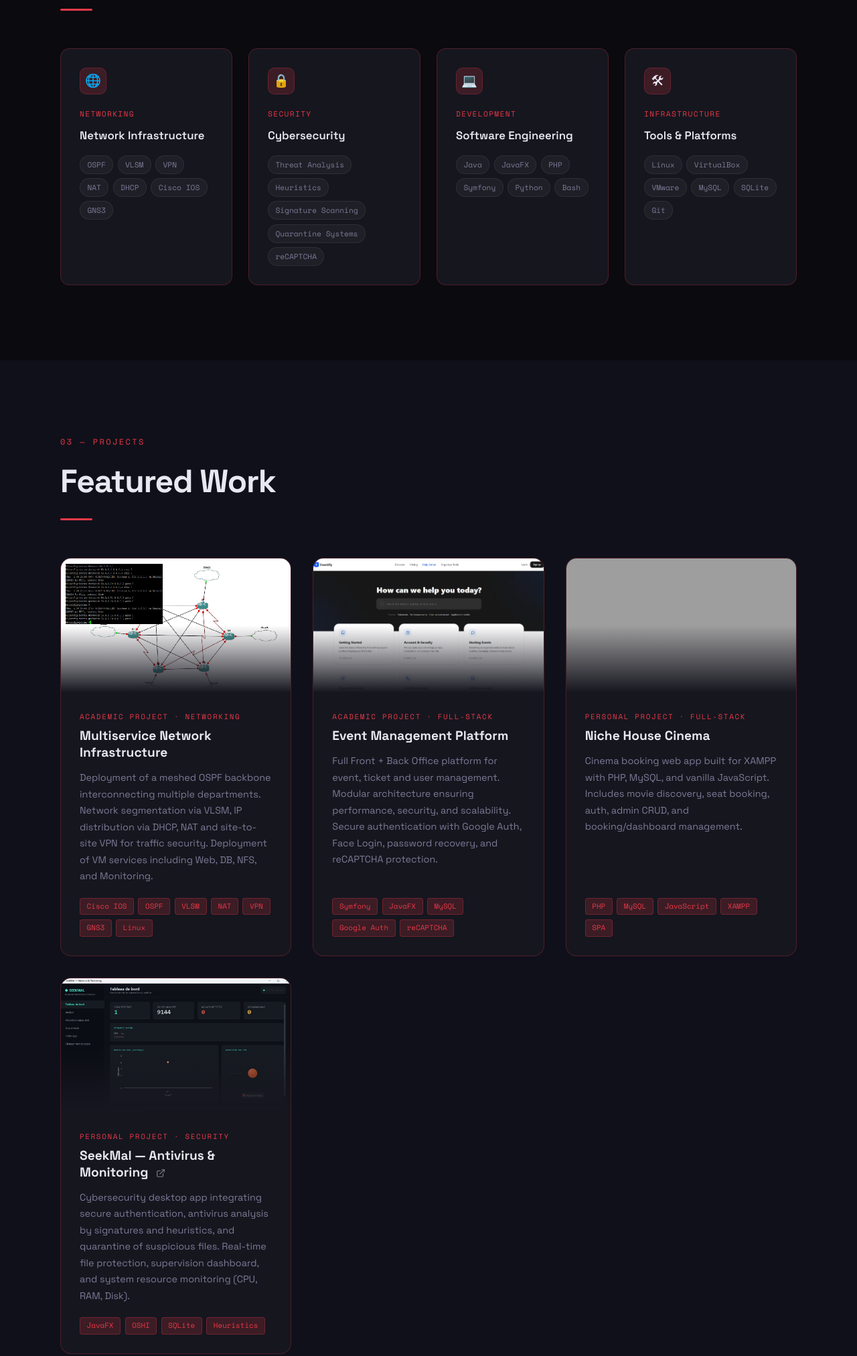
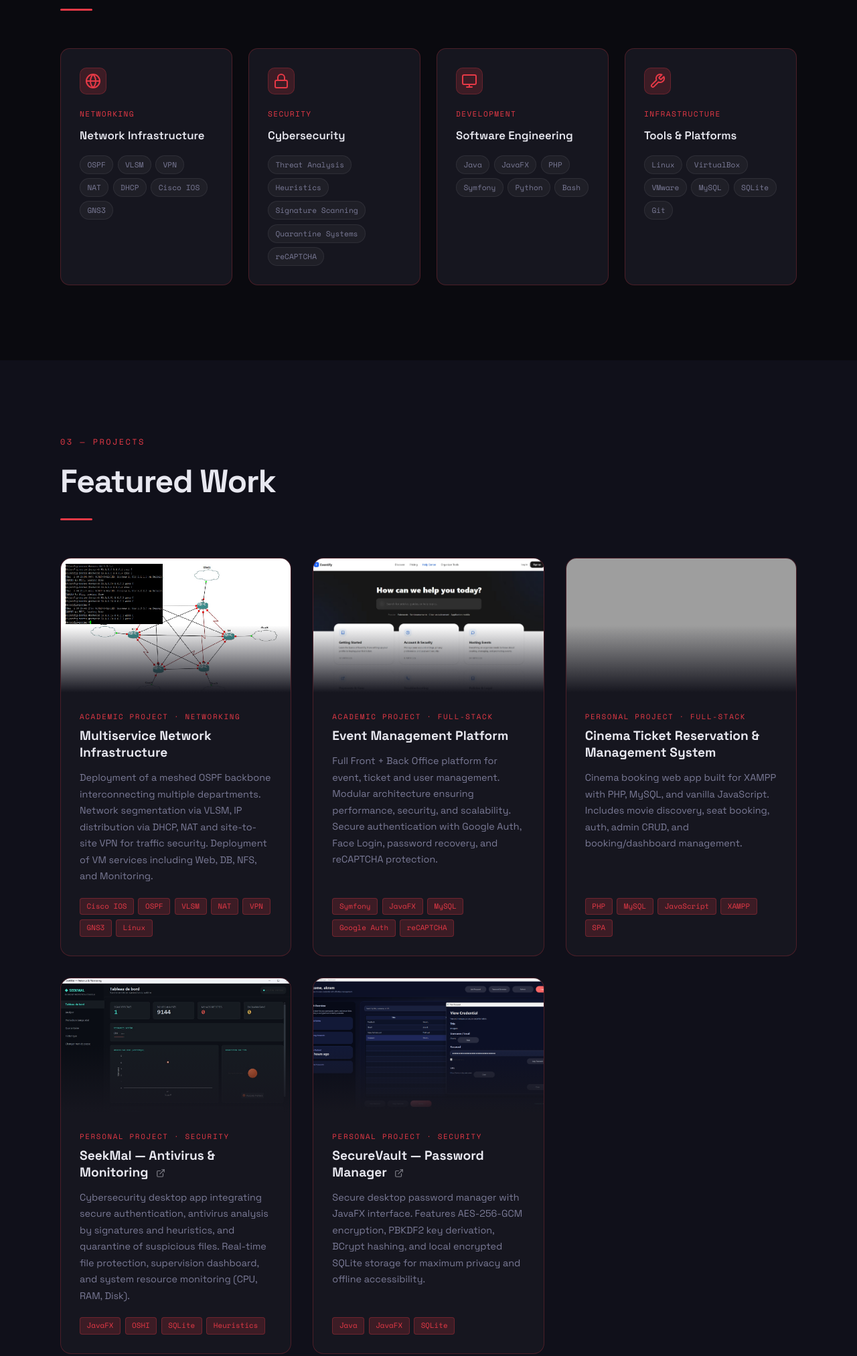
Before and after one commit to Akram-Labidi/akram-labidi.github.io, a plain HTML site: page index.html in a window 1280 px wide. Shown: the part 1825-3850 px from the top of the page at 67% size. Drawn offline with nearby package versions, Linux system fonts and the light colour scheme; grey boxes are pictures that could not be loaded.

Commit message:
emoji changes and a new project : Secure Vault

```diff
--- a/index.html
+++ b/index.html
@@ -629,6 +629,7 @@
     .delay-2 { transition-delay: .2s; }
     .delay-3 { transition-delay: .3s; }
     .delay-4 { transition-delay: .4s; }
+    .delay-5 { transition-delay: .5s; }
 
     /* ─── RESPONSIVE ──────────────────────────────────────── */
     @media (max-width: 768px) {
@@ -754,7 +755,9 @@
     <div class="section-line reveal"></div>
     <div class="skills-grid">
       <div class="skill-card reveal delay-1">
-        <div class="skill-icon">🌐</div>
+        <div class="skill-icon">
+          <svg width="24" height="24" viewBox="0 0 24 24" fill="none" stroke="var(--red)" stroke-width="2" stroke-linecap="round" stroke-linejoin="round"><circle cx="12" cy="12" r="10"/><line x1="2" y1="12" x2="22" y2="12"/><path d="M12 2a15.3 15.3 0 0 1 4 10 15.3 15.3 0 0 1-4 10 15.3 15.3 0 0 1-4-10 15.3 15.3 0 0 1 4-10z"/></svg>
+        </div>
         <div class="skill-cat">Networking</div>
         <div class="skill-name">Network Infrastructure</div>
         <div class="skill-pills">
@@ -768,7 +771,9 @@
         </div>
       </div>
       <div class="skill-card reveal delay-2">
-        <div class="skill-icon">🔒</div>
+        <div class="skill-icon">
+          <svg width="24" height="24" viewBox="0 0 24 24" fill="none" stroke="var(--red)" stroke-width="2" stroke-linecap="round" stroke-linejoin="round"><rect x="3" y="11" width="18" height="11" rx="2" ry="2"/><path d="M7 11V7a5 5 0 0 1 10 0v4"/></svg>
+        </div>
         <div class="skill-cat">Security</div>
         <div class="skill-name">Cybersecurity</div>
         <div class="skill-pills">
@@ -780,7 +785,9 @@
         </div>
       </div>
       <div class="skill-card reveal delay-3">
-        <div class="skill-icon">💻</div>
+        <div class="skill-icon">
+          <svg width="24" height="24" viewBox="0 0 24 24" fill="none" stroke="var(--red)" stroke-width="2" stroke-linecap="round" stroke-linejoin="round"><rect x="2" y="3" width="20" height="14" rx="2" ry="2"/><line x1="8" y1="21" x2="16" y2="21"/><line x1="12" y1="17" x2="12" y2="21"/></svg>
+        </div>
         <div class="skill-cat">Development</div>
         <div class="skill-name">Software Engineering</div>
         <div class="skill-pills">
@@ -793,7 +800,9 @@
         </div>
       </div>
       <div class="skill-card reveal delay-4">
-        <div class="skill-icon">🛠</div>
+        <div class="skill-icon">
+          <svg width="24" height="24" viewBox="0 0 24 24" fill="none" stroke="var(--red)" stroke-width="2" stroke-linecap="round" stroke-linejoin="round"><path d="M14.7 6.3a1 1 0 0 0 0 1.4l1.6 1.6a1 1 0 0 0 1.4 0l3.77-3.77a6 6 0 0 1-7.94 7.94l-6.91 6.91a2.12 2.12 0 0 1-3-3l6.91-6.91a6 6 0 0 1 7.94-7.94l-3.76 3.76z"/></svg>
+        </div>
         <div class="skill-cat">Infrastructure</div>
         <div class="skill-name">Tools &amp; Platforms</div>
         <div class="skill-pills">
@@ -862,7 +871,7 @@
         </div>
         <div class="proj-body">
           <div class="proj-kind">Personal Project · Full-Stack</div>
-          <div class="proj-title">Niche House Cinema</div>
+          <div class="proj-title">Cinema Ticket Reservation & Management System</div>
           <p class="proj-desc">
             Cinema booking web app built for XAMPP with PHP, MySQL, and vanilla JavaScript. Includes movie discovery, seat booking, auth, admin CRUD, and booking/dashboard management.
           </p>
@@ -892,6 +901,25 @@
             <span class="stack-chip">OSHI</span>
             <span class="stack-chip">SQLite</span>
             <span class="stack-chip">Heuristics</span>
+          </div>
+        </div>
+      </a>
+      <a href="https://github.com/Akram-Labidi/SecureVault" target="_blank" rel="noopener noreferrer" class="proj-card reveal delay-5" style="display:flex;flex-direction:column;cursor:pointer;">
+        <div class="proj-img-wrap">
+          <img class="proj-img" src="SecureVault.png" alt="SecureVault Password Manager" loading="lazy" />
+        </div>
+        <div class="proj-body">
+          <div class="proj-kind">Personal Project · Security</div>
+          <div class="proj-title">SecureVault — Password Manager
+            <svg style="display:inline-block;margin-left:.4rem;vertical-align:middle;opacity:.5" width="14" height="14" viewBox="0 0 24 24" fill="none" stroke="currentColor" stroke-width="2" stroke-linecap="round" stroke-linejoin="round"><path d="M18 13v6a2 2 0 0 1-2 2H5a2 2 0 0 1-2-2V8a2 2 0 0 1 2-2h6"/><polyline points="15 3 21 3 21 9"/><line x1="10" y1="14" x2="21" y2="3"/></svg>
+          </div>
+          <p class="proj-desc">
+            Secure desktop password manager with JavaFX interface. Features AES-256-GCM encryption, PBKDF2 key derivation, BCrypt hashing, and local encrypted SQLite storage for maximum privacy and offline accessibility.
+          </p>
+          <div class="proj-stack">
+            <span class="stack-chip">Java</span>
+            <span class="stack-chip">JavaFX</span>
+            <span class="stack-chip">SQLite</span>
           </div>
         </div>
       </a>
```
Also changed, not shown: SecureVault.png (added).
